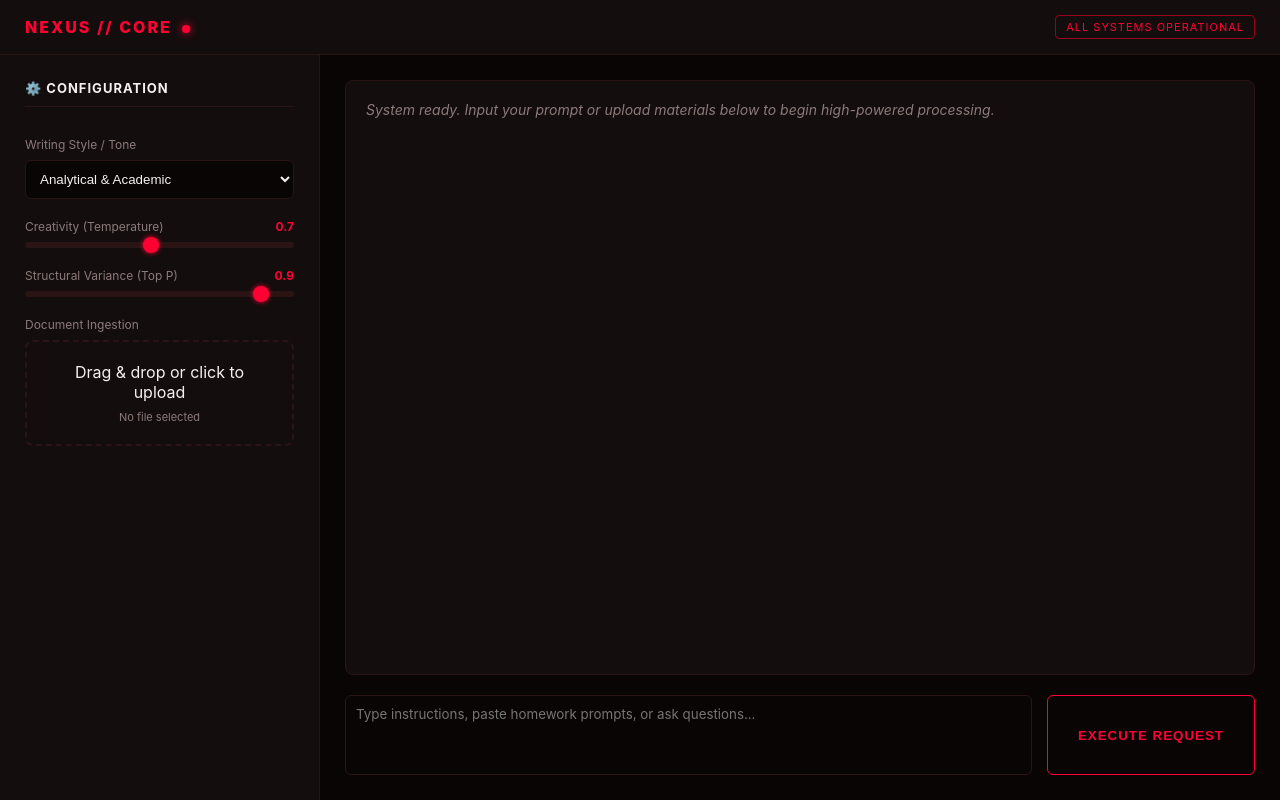
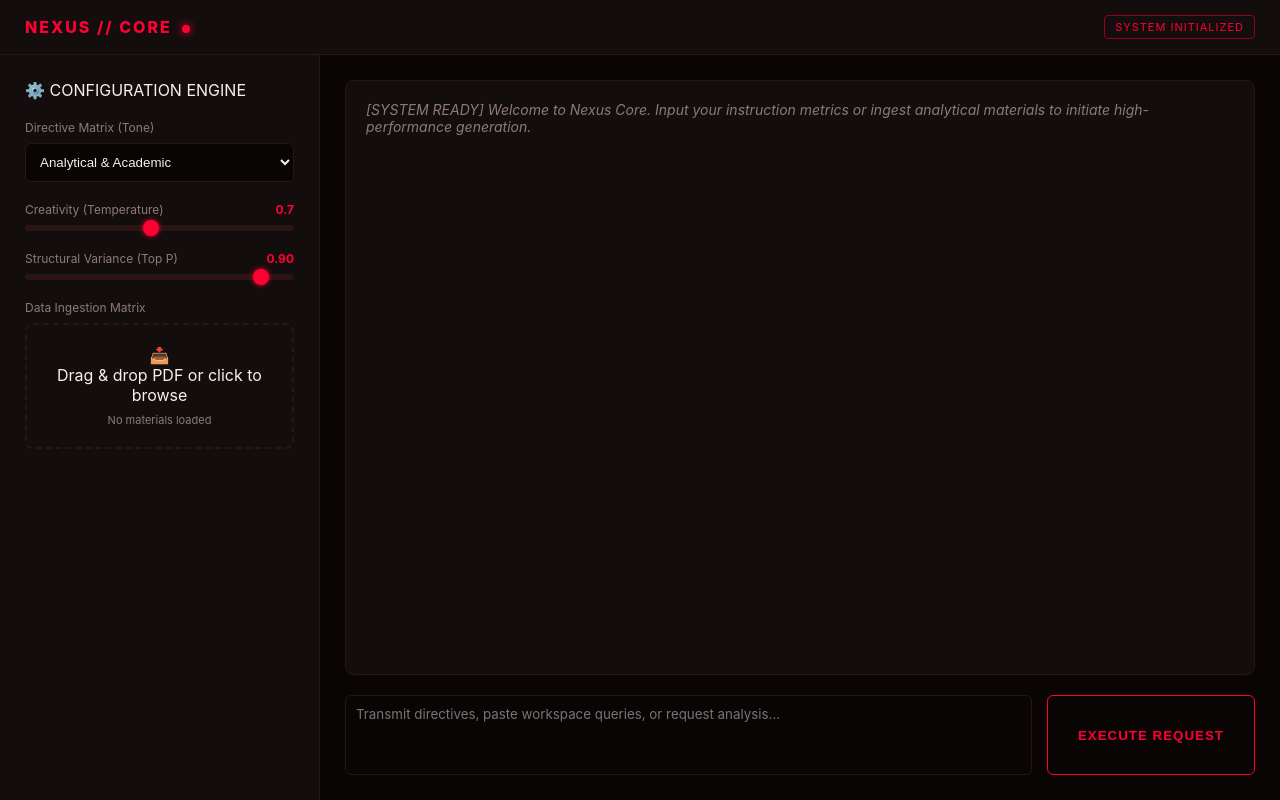
Before and after one commit to smit6403/personal-ai-tools, a Flask app: page / in a window 1280 px wide. Run offline with Flask 3, Linux system fonts and the light colour scheme.

Commit message:
Update index.html

```diff
--- a/templates/index.html
+++ b/templates/index.html
@@ -3,26 +3,27 @@
 <head>
     <meta charset="UTF-8">
     <meta name="viewport" content="width=device-width, initial-scale=1.0">
-    <title>NEXUS // CORE</title>
+    <title>NEXUS // CORE AI</title>
     <link rel="stylesheet" href="{{ url_for('static', filename='css/style.css') }}">
+    <script src="https://cdn.jsdelivr.net/npm/marked/marked.min.js"></script>
 </head>
 <body>
     <div class="app-container">
         <header class="header">
             <div class="logo">NEXUS // CORE <span class="pulse-dot"></span></div>
-            <div class="status-tag">ALL SYSTEMS OPERATIONAL</div>
+            <div class="status-tag" id="system-status">SYSTEM INITIALIZED</div>
         </header>
 
         <div class="main-content">
             <aside class="config-panel">
-                <h2>⚙️ CONFIGURATION</h2>
+                <div class="panel-section-title">⚙️ CONFIGURATION ENGINE</div>
 
                 <div class="control-group">
-                    <label for="tone">Writing Style / Tone</label>
-                    <select id="tone">
+                    <label for="tone">Directive Matrix (Tone)</label>
+                    <select id="tone" class="input-element">
                         <option value="Analytical & Academic">Analytical & Academic</option>
-                        <option value="Creative & Expressive">Creative & Expressive</option>
-                        <option value="Direct & Technical">Direct & Technical</option>
+                        <option value="Creative & Explanatory">Creative & Explanatory</option>
+                        <option value="Direct & Technical Code Expert">Direct & Technical Expert</option>
                     </select>
                 </div>
 
@@ -31,35 +32,38 @@
                         <label for="temperature">Creativity (Temperature)</label>
                         <span id="temp-val" class="value-display">0.7</span>
                     </div>
-                    <input type="range" id="temperature" min="0.0" max="1.5" step="0.1" value="0.7">
+                    <input type="range" id="temperature" class="slider-element" min="0.0" max="1.5" step="0.1" value="0.7">
                 </div>
 
                 <div class="control-group">
                     <div class="slider-header">
                         <label for="top_p">Structural Variance (Top P)</label>
-                        <span id="topp-val" class="value-display">0.9</span>
+                        <span id="topp-val" class="value-display">0.90</span>
                     </div>
-                    <input type="range" id="top_p" min="0.0" max="1.0" step="0.05" value="0.9">
+                    <input type="range" id="top_p" class="slider-element" min="0.0" max="1.0" step="0.05" value="0.90">
                 </div>
 
                 <div class="control-group">
-                    <label>Document Ingestion</label>
+                    <label>Data Ingestion Matrix</label>
                     <div class="drop-zone" id="drop-zone">
-                        <p id="drop-text">Drag & drop or click to upload</p>
+                        <div class="drop-zone-icon">📥</div>
+                        <p id="drop-text">Drag & drop PDF or click to browse</p>
                         <input type="file" id="file-input" accept=".pdf" style="display: none;">
-                        <span id="file-name" class="file-status">No file selected</span>
+                        <div id="file-name" class="file-status">No materials loaded</div>
                     </div>
                 </div>
             </aside>
 
             <main class="workspace">
                 <div class="output-display" id="output-display">
-                    <p class="system-message">System ready. Input your prompt or upload materials below to begin high-powered processing.</p>
+                    <div class="system-message">
+                        <span class="system-alert-tag">[SYSTEM READY]</span> Welcome to Nexus Core. Input your instruction metrics or ingest analytical materials to initiate high-performance generation.
+                    </div>
                 </div>
 
                 <div class="input-container">
-                    <textarea id="prompt-input" placeholder="Type instructions, paste homework prompts, or ask questions..."></textarea>
-                    <button id="execute-btn" class="execute-button">EXECUTE REQUEST</button>
+                    <textarea id="prompt-input" class="input-element" placeholder="Transmit directives, paste workspace queries, or request analysis..."></textarea>
+                    <button id="execute-btn" class="execute-button" type="button">EXECUTE REQUEST</button>
                 </div>
             </main>
         </div>
```
